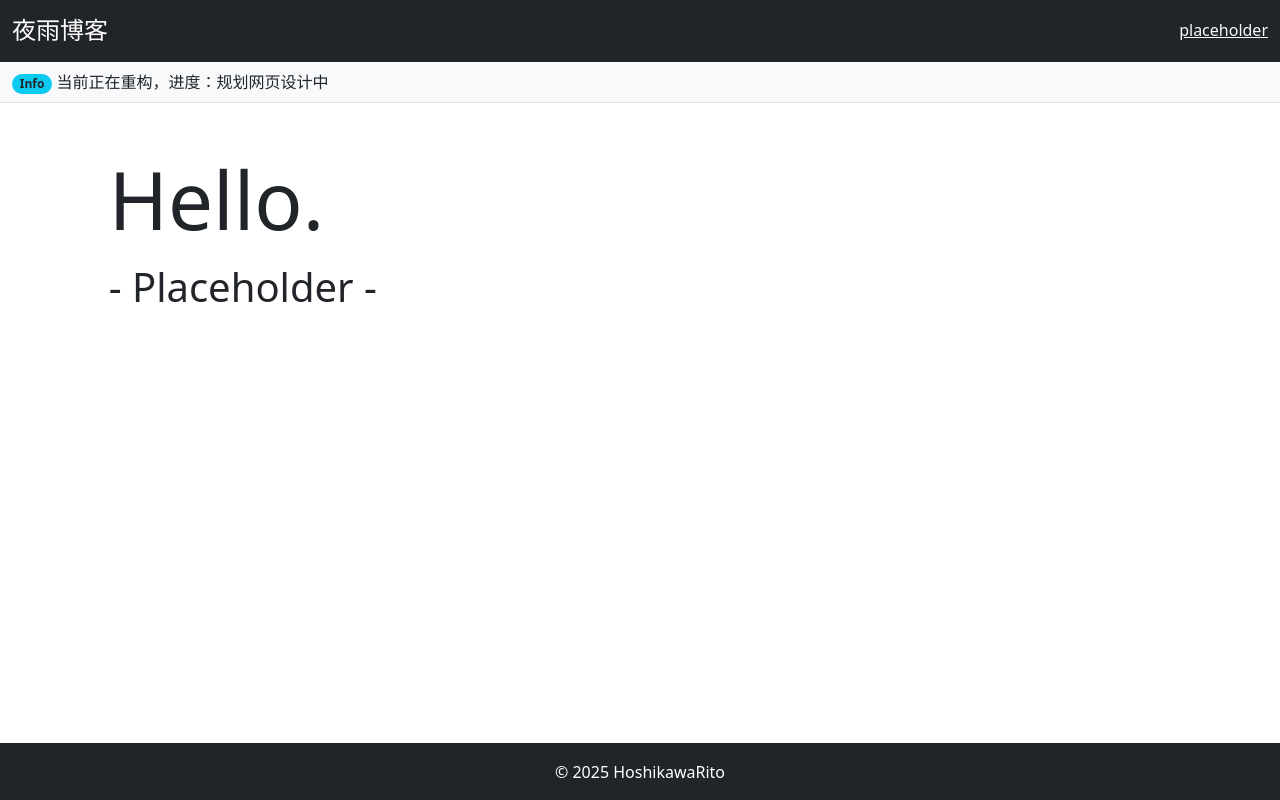
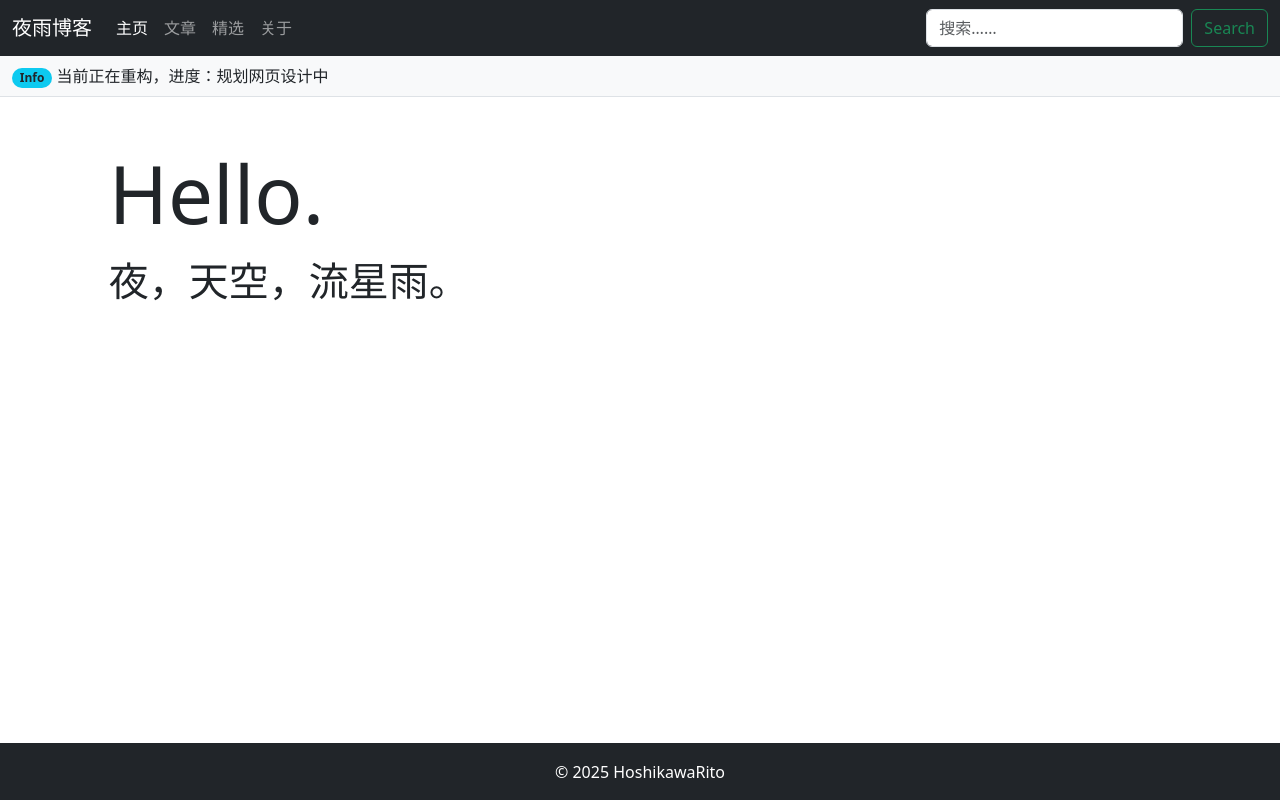
Before and after one commit to HoshikawaRito/hoshikawarito.github.io, a plain HTML site: page index.html in a window 1280 px wide. Drawn offline with nearby package versions, Linux system fonts and the light colour scheme.

Commit message:
change navbar

```diff
--- a/index.html
+++ b/index.html
@@ -3,19 +3,40 @@
 
 <head>
     <meta name="viewport" content="width=device-width, initial-scale=1" charset="UTF-8">
-    <title>夜，天空，流星雨</title>
+    <title>夜雨博客</title>
     <link rel="stylesheet" href="https://cdn.jsdelivr.net/npm/bootstrap@5.3.7/dist/css/bootstrap.min.css">
 </head>
 
 <body class="d-flex flex-column min-vh-100">
-    <header class="bd-header bg-dark py-3 d-flex align-items-stretch border-bottom border-dark">
-        <div class="container-fluid d-flex justify-content-between align-items-center">
-            <h1 class="fs-4 text-white mb-0">
-                夜雨博客
-            </h1>
-            <a href="#" class="link-light" hreflang="zh-CN">placeholder</a>
+    <nav class="navbar navbar-expand-md navbar-dark bg-dark">
+        <div class="container-fluid">
+            <a class="navbar-brand" href="#">夜雨博客</a>
+            <button class="navbar-toggler" type="button" data-bs-toggle="collapse" data-bs-target="#navbarCollapse"
+                aria-controls="navbarCollapse" aria-expanded="false" aria-label="Toggle navigation">
+                <span class="navbar-toggler-icon"></span>
+            </button>
+            <div class="collapse navbar-collapse" id="navbarCollapse">
+                <ul class="navbar-nav me-auto mb-2 mb-md-0">
+                    <li class="nav-item">
+                        <a class="nav-link active" aria-current="page" href="#">主页</a>
+                    </li>
+                    <li class="nav-item">
+                        <a class="nav-link" href="#">文章</a>
+                    </li>
+                    <li class="nav-item">
+                        <a class="nav-link" href="#">精选</a>
+                    </li>
+                    <li class="nav-item">
+                        <a class="nav-link" href="#">关于</a>
+                    </li>
+                </ul>
+                <form class="d-flex">
+                    <input class="form-control me-2" type="search" placeholder="搜索……" aria-label="Search">
+                    <button class="btn btn-outline-success" type="submit">Search</button>
+                </form>
+            </div>
         </div>
-    </header>
+    </nav>
     <div class="container-fluid py-2 bg-light border-bottom">
         <span class="badge rounded-pill bg-info text-dark">Info</span>
         当前正在重构，进度：规划网页设计中
@@ -23,7 +44,7 @@
     <div class="row">
         <div class="col-5 offset-1 pt-5">
             <p class="display-1">Hello.</p>
-            <p class="display-6">- Placeholder -</p>
+            <p class="display-6">夜，天空，流星雨。</p>
         </div>
     </div>
     <footer class="bd-footer py-3 mt-auto bg-dark text-white border-top border-dark">
```
